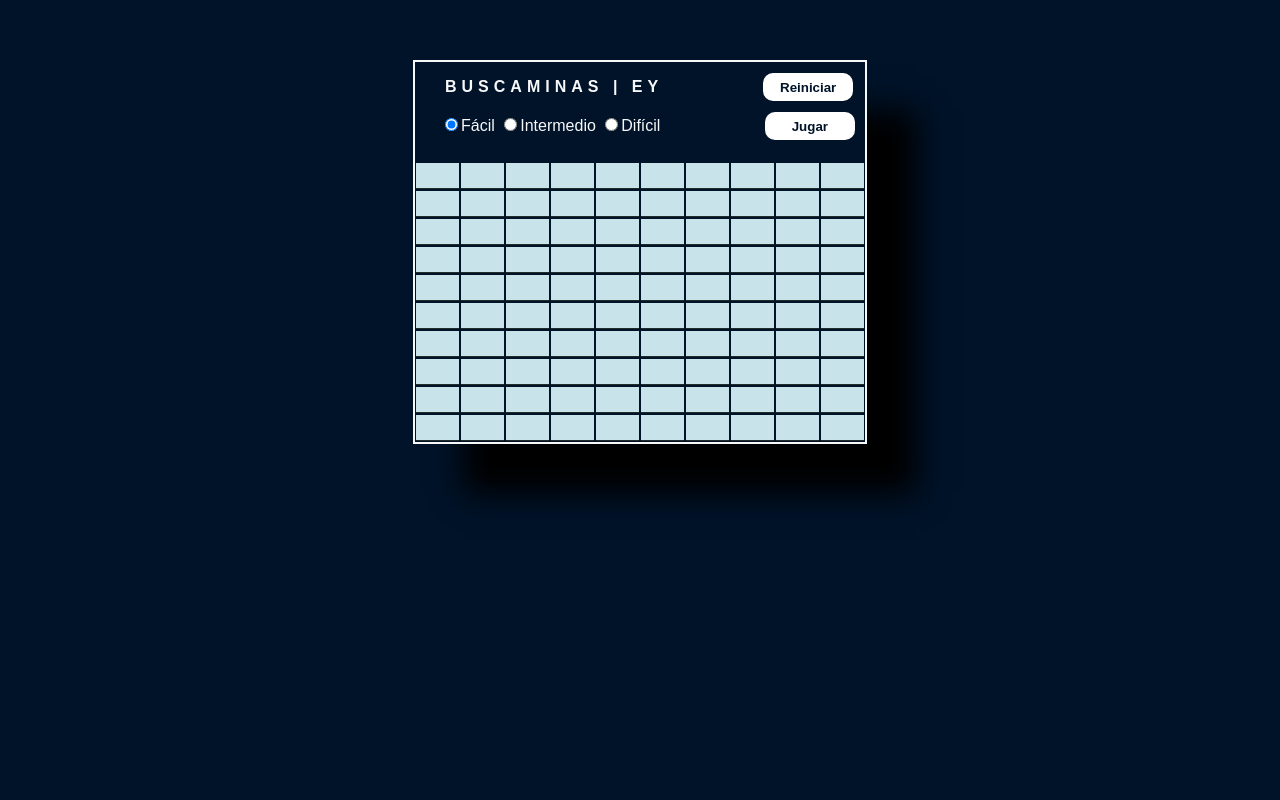
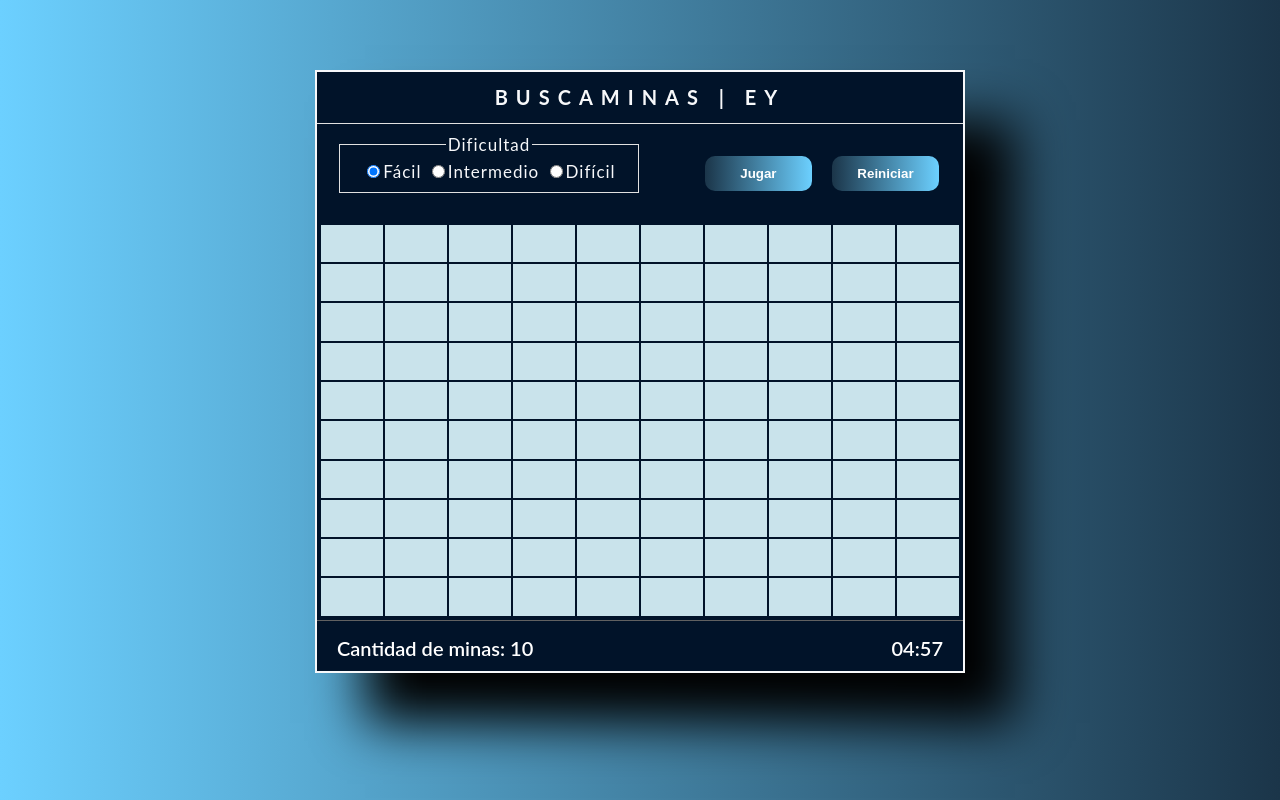
Before and after one commit to SoteloPereira/Buscaminas, a plain HTML site: page index.html in a window 1280 px wide. Both pictures are taken after a click on the button "Jugar". Drawn offline with Linux system fonts and the light colour scheme.

Commit message:
Se agrega cronometro, mensaje cant minas, prompt de reinicio

```diff
--- a/index.html
+++ b/index.html
@@ -7,21 +7,37 @@
 	<title>EY | Buscaminas</title>
 </head>
 <body>
-	<div id="ContenedorPrincipal">
-		<div id="titulo">BUSCAMINAS | EY <button class="reiniciar btn">Reiniciar</button>
-	</div>
-	<div id="eleccionNivel">
-		<input type="radio" id="F" name="nivel" value="F" checked>Fácil</input>
-		<input type="radio" id="I" name="nivel" value="I">Intermedio</input>
-		<input type="radio" id="D" name="nivel" value="D">Difícil</input>
-		<button class="reiniciar jugar" onClick="elegirNivel()">Jugar</button>
-		<p id="mensaje"></p>
-	</div>
-	<div id="contenedorCeldas">
-		<div id="bloqueo"></div>
-	</div>
-	<div id="modal"><span>¡Has perdido! pisaste una mina 💣<br><br>Intentalo nuevamente</span>
-		<button class="btn jugar" id="reiniciar">Jugar de nuevo</button>
+	<div class="contenedorPrincipal">
+		<div class="cabecera">
+			<div class="contenedorTitulo"><h1>BUSCAMINAS | EY</h1></div>
+			<div class="contenedorEleccionNivel">
+				<fieldset>
+					<legend>Dificultad</legend>
+					<input type="radio" id="F" name="nivel" value="F" checked>Fácil</input>
+					<input type="radio" id="I" name="nivel" value="I">Intermedio</input>
+					<input type="radio" id="D" name="nivel" value="D">Difícil</input>
+				</fieldset>
+			</div>
+			<div class="contenedorBotones">
+				<button class="btn" onClick="elegirNivel()">Jugar</button>
+				<button class="btn reiniciar desactivarCell" id="prueba" name="reiniciar">Reiniciar</button>
+			</div>
+		</div>
+		<div class="contenedorCeldas">
+		</div>
+		<div class="contenedorInformacion">
+			<div class="cantidadMinas"></div>
+			<div class="tiempo"></div>
+		</div>
+		<div class="modal">
+			<p class="mensaje"></p>
+			<button class="btn reiniciar">Jugar de nuevo</button>
+		</div>
+		<div class="modalPreg">
+			<p class="mensajePreg"></p>
+			<button class="btnP reiniciar" value="si">Si</button>
+			<button class="btnP" value="no">No</button>
+		</div>
 	</div>
 	<script src="script.js"></script>
 </body>
--- a/script.js
+++ b/script.js
@@ -1,37 +1,39 @@
-const contenedorCeldas = document.getElementById("contenedorCeldas");
-let modal = document.getElementById("modal");
-let bloqueo = document.getElementById("bloqueo");
-document.oncontextmenu = new Function("return false");  //se deshabilita el menu de opciones del click derecho
-let reiniciar = document.querySelector(".reiniciar");
-let jugar = document.querySelector(".jugar");
-let numFilas = 10;
-let numColumnas = 10;
-let cantidadMinas;
-let nivelJuego;
-let juegoNuevo = document.getElementById("reiniciar");
-let celdasParaGanar = 0;
+const contenedorCeldas = document.querySelector(".contenedorCeldas")
+let modal = document.querySelector(".modal")
+let modalP = document.querySelector(".modalPreg")
+let mensaje = document.querySelector(".mensaje")
+let btnR = document.getElementById('prueba')
+let minas = document.querySelectorAll(".minas")
+document.oncontextmenu = new Function("return false")  //se deshabilita el menu de opciones del click derecho
+let reiniciar = document.querySelectorAll(".reiniciar")
+let numFilas = 10
+let numColumnas = 10
+let cantidadMinas; //segun dificultad que elija el usuario
+let nivelJuego; //nivel que elije el usuario
+let celdasParaGanar = 0 //Facil:90 - Intermedio:80 - Dificil:70
 
 //Funcion para detectar en que celda se disparó el evento
 function abrir(e){
-		let cell = e.currentTarget; //se obtiene el elemento.
-		let filaCelda = parseInt(cell.dataset.fila);
-		let columnaCelda = parseInt(cell.dataset.columna);
-		validarCelda(filaCelda,columnaCelda);
+		let cell = e.currentTarget //se obtiene el elemento.
+		let filaCelda = parseInt(cell.dataset.fila)
+		let columnaCelda = parseInt(cell.dataset.columna)
+		validarCelda(filaCelda,columnaCelda) //vamos a validar el contenido de la celda
 }
-//Funcion para validar contenido de la celda y realizar determinada instrucción dependiende de este.
-let contadorGanador=0; //se inicia contador para celdas abiertas.
+
+//Funcion para validar contenido de la celda y realizar determinada instrucción dependiendo del valor de este.
+let contadorGanador=0 //se inicia contador para celdas abiertas.
 function validarCelda(filaCelda,columnaCelda){
-	if(filaCelda>-1 && filaCelda < numFilas && columnaCelda >-1 && columnaCelda < numColumnas) //validamos que la celda esta entre el 0 y el 9 de fila y columna
+	if(filaCelda > -1 && filaCelda < numFilas && columnaCelda >-1 && columnaCelda < numColumnas) //validamos que la celda esta entre el 0 y el 9 de fila y columna
 	{
-		let cell = document.getElementById("f"+filaCelda+"_c"+columnaCelda);
+		let cell = document.getElementById("f"+filaCelda+"_c"+columnaCelda)
 		if(!cell.classList.contains("abierta") && !cell.classList.contains("bandera"))
 		{
-			cell.classList.add("abierta");
+			cell.classList.add("abierta")
 			contadorGanador++ //cuenta las celdas abiertas
-			cell.innerHTML = arrayCeldasVacias[filaCelda][columnaCelda]; //le damos el valor que tiene el array en esa ubicacion
+			cell.innerHTML = arrayCeldasVacias[filaCelda][columnaCelda] //le damos el valor que tiene el array espejo en esa ubicacion
 			if(arrayCeldasVacias[filaCelda][columnaCelda] !=="💣") //validamos que no sea una mina
 			{
-				if(arrayCeldasVacias[filaCelda][columnaCelda] === 0 )  //validamos si el valor es 0
+				if(arrayCeldasVacias[filaCelda][columnaCelda] === 0 )  //validamos si el valor es 0, usamos recursividad para recorrer las casillas alrededor
 				{
 					validarCelda(filaCelda-1,columnaCelda-1); //revisa fila de arriba
 					validarCelda(filaCelda-1,columnaCelda);
@@ -41,50 +43,66 @@ function validarCelda(filaCelda,columnaCelda){
 					validarCelda(filaCelda+1,columnaCelda-1); //revisa fila de abajo
 					validarCelda(filaCelda+1,columnaCelda);
 					validarCelda(filaCelda+1,columnaCelda+1);
-					cell.innerHTML="";
+					cell.innerHTML=""; //al ser 0, dejamos el contenido de la celda vacío
 				}
-			}else {
-				modal.style.display = "flex";
-				bloqueo.style.display = "block"
+			}else { //si es igual a 💣 mostrar Minas y bloquear
+					for(let ubi of ubicacionMinas){
+						let mina = contenedorCeldas.children[ubi];
+						mina.textContent = "💣"
+						mina.style.backgroundColor = "rgb(244, 79, 79)";
+						contenedorCeldas.classList.add("celdasDesactivadas")
 					}
-			if(contadorGanador>=celdasParaGanar){ //
-				modal.style.display = "flex";
-				modal.childNodes[0].innerHTML = "FELICITACIONES!!! HAS GANADO!!!! <br>🥳🥳🥳🥳🥳🥳";
+				}
+			if(contadorGanador === celdasParaGanar){
+				modal.style.display = "block";
+				mensaje.innerHTML = "FELICITACIONES!!! HAS GANADO!!!! 🥳🥳🥳🥳🥳🥳";
 				contenedorCeldas.style.filter ="blur(10px)";
+				contenedorCeldas.classList.add("celdasDesactivadas")
 			}
 		}
 	}
 }
 
-reiniciar.addEventListener("click",(e)=>{
-	reiniciarJuego();
+for (let btn of reiniciar){ //para reiniciar desde boton "Reiniciar" durante el juego, y desde "Juego nuevo" del modal
+	btn.addEventListener("click",(e)=>{
+		if(btn.name === "reiniciar"){
+			modalP.children[0].textContent ="¿ Estas seguro que deseas reiniciar la partida ? ";
+			modalP.style.display = "block";
+			contenedorCeldas.style.filter ="blur(3px)";
+			let btnModalP = document.querySelectorAll(".btnP")
+			for(let respuesta of btnModalP){
+				respuesta.addEventListener("click",(e)=>{
+					if (respuesta.value === "si") reiniciarJuego();
+					else modalP.style.display = "none";
+					contenedorCeldas.style.filter ="";
 				})
-
-juegoNuevo.addEventListener("click",(e)=>{
-	reiniciarJuego();
+			}
+		}else{
+			reiniciarJuego()
+		}
 	 })
+}
 function reiniciarJuego(){
 	location.reload();
 }
 
 //bucle for para crear los div de celdas que contendrán las minas
-for (let fi=0; fi<numFilas; fi++) //bucle para filas
-{
-	for(let co=0; co<numColumnas; co++) //bucle para columnas
+for (let fi=0; fi<numFilas; fi++){ //loop para filas
+	for(let co=0; co<numColumnas; co++) //loop para columnas
 	{
 		let celda = document.createElement("div");
-		celda.classList.add("cell");
-		celda.setAttribute("id","f"+fi+"_c"+co);
-		celda.dataset.fila = fi;
+		celda.classList.add("cell","desactivarCell");
+		celda.setAttribute("id","f"+fi+"_c"+co); //lo colocamos un id para poder acceder luego a la celda
+		celda.dataset.fila = fi; //para usar los datos del array espejo
 		celda.dataset.columna = co;
 		celda.addEventListener("click",abrir)
 		celda.addEventListener("contextmenu",(e)=>{
 	    let cell = e.currentTarget;  //obtenemos el elemento que ha disparado el evento
 	    let filaCelda = cell.dataset.fila;  //obtenemos la fila de las propiedades dataset.
-	    let columnaCelda = cell.dataset.columna;
+	    let columnaCelda = cell.dataset.columna; //lo propio con la columna
 	        if(!cell.classList.contains("abierta"))
 	        {     //si ya fue abierta, no se puede marcar
-		        if (filaCelda>=0 && columnaCelda>=0 && filaCelda< numFilas && columnaCelda < numColumnas)
+		        if (filaCelda >=0 && columnaCelda >= 0 && filaCelda < numFilas && columnaCelda < numColumnas)
 		        {
 		            if (cell.classList.contains("bandera"))  //si esta marcada,se quita la bandera
 		            {
@@ -95,45 +113,31 @@ for (let fi=0; fi<numFilas; fi++) //bucle para filas
 		    	}
 			}
 		});
-		contenedorCeldas.appendChild(celda);  //agregamos los div (celdas) al div principal
+		contenedorCeldas.appendChild(celda);  //agregamos los div (celdas) al div contenedor
 	}
 }
 
 //creamos un array espejo (tamaño de la grilla) para guardar las bombas aleatoriamente.
 let arrayCeldasVacias = new Array(numFilas);
-for(let k=0; k<10; k++)
-{
+for(let k=0; k<10; k++){
 	arrayCeldasVacias[k] = new Array(numColumnas)
 }
 
+//funcion donde agregamos las minas (segun nivel) al array espejo
+let ubicacionMinas = [];
 function agregarMinas (cantidadMinas){
 	let minas =0;
 	while(minas < cantidadMinas){
-		//while para que mientras sea un numero repetido en el array busque otro
+		//while para que mientras no ubique una mina busque otra posición en el array donde dejar la mina
 		let ubicMinaFi = parseInt(Math.random() * 10);
 		let ubicMinaCo = parseInt(Math.random() * 10);
 			if(arrayCeldasVacias[ubicMinaFi][ubicMinaCo] != "💣")
 			{
 				arrayCeldasVacias[ubicMinaFi][ubicMinaCo] = "💣"
+				ubicacionMinas.push("f"+ubicMinaFi+"_c"+ubicMinaCo); //array para luego mostrar las bombas (al perder)
 				minas++;
 			}
 	}
-}
-console.log(arrayCeldasVacias)
-function contarMinasAdy (fila, col){
-	let contadorMinas=0;
-	for(let fi = fila-1; fi <= fila+1 ; fi ++) //toma la fila anterior hasta la siguiente
-	{
-		for(let co = col-1; co <= col+1; co ++) //toma la columna anterior hasta la siguiente
-		{
-			if(fi>-1 && fi<10 && co>-1 && co<10)
-			{
-				if(arrayCeldasVacias[fi][co] == "💣"){
-					contadorMinas++}
-			}
-		}
-	}
-	arrayCeldasVacias[fila][col] = contadorMinas;
 }
 
 function contarMinas(){
@@ -145,27 +149,84 @@ function contarMinas(){
 	}
 }
 
+function contarMinasAdy (fila, col){
+	let contadorMinas=0;
+	for(let fi = fila-1; fi <= fila + 1 ; fi ++){ //toma la fila anterior hasta la siguiente
+		for(let co = col-1; co <= col+1; co ++){ //toma la columna anterior hasta la siguiente
+			if(fi > -1 && fi < 10 && co > -1 && co < 10)
+			{
+				if(arrayCeldasVacias[fi][co] == "💣"){
+					contadorMinas++} //valida que su valor sea una mina y las suma al contador
+			}
+		}
+	}
+	arrayCeldasVacias[fila][col] = contadorMinas; //se le asigna a la espacio en el array el valor de minas encontradas
+}
+
+let jugando = false;
 function elegirNivel(){
-	mensaje.innerHTML = "";
-	let niveles = document.getElementsByName("nivel");
+	btnR.classList.remove('desactivarCell');
+	if(jugando === false){
+		jugando = true;
+		let cantMinas = document.querySelector(".cantidadMinas");
+		let tiempo = document.querySelector(".tiempo");
+		let niveles = document.getElementsByName("nivel"); //tomamos los elementos de radio button para obtener el nivel elegido
 			for (let nivel of niveles)
-	{
-		if (nivel.checked)
-			nivelJuego = nivel.value;
-	}
+			{	//tomar el valor seleccionado por usuario
+				if (nivel.checked) nivelJuego = nivel.value;
+			}	//se valida la selección de usuario para determinar cantidad de minas
 				if(nivelJuego ==="F"){
 					cantidadMinas = 10;
 					celdasParaGanar = 90;
-
 				}else if(nivelJuego ==="I"){
 					cantidadMinas = 20;
 					celdasParaGanar = 80;
-
-			}else if(nivelJuego ==="D"){
+				}else
 					cantidadMinas = 30;
 					celdasParaGanar = 70;
+					cantMinas.innerHTML += "Cantidad de minas: "+cantidadMinas;
+				agregarMinas(cantidadMinas);
+				contarMinas();
+				console.log(arrayCeldasVacias); //mostrar array con ubicacion de minas
+				let celdas = document.querySelectorAll(".cell")
+					//activar las celdas luego de elegir el nivel
+					for (let celda of celdas){
+						celda.classList.remove("desactivarCell");
 					}
-			agregarMinas(cantidadMinas)
-			contarMinas();
-			bloqueo.style.display ="none";
+			let m = 4 ;
+			let s = 60 ;
+			function cronometro(){
+				s--;
+				let cuentaRegresiva = setTimeout(cronometro, 1000);
+				if(s === 0){
+					if(m < 10){
+						if(m === 0){
+							tiempo.innerHTML = "0"+m+":0"+s;
+							mensaje.innerHTML = "¡ Se acabó el tiempo! <br> Has perdido la partida 😞"
+							modal.style.display = "block";
+							contenedorCeldas.style.filter ="blur(10px)";
+							contenedorCeldas.classList.add("celdasDesactivadas")
+							clearTimeout(cuentaRegresiva)
+						}else{
+							tiempo.innerHTML = "0"+m+":0"+s;
+							m--;
+							s = 60;}
+					}else {
+						tiempo.innerHTML = m+":0"+s;
+						m--;
+						s = 60; }
+				} else if(m < 10){
+						if(s < 10){
+							tiempo.innerHTML = "0"+m+":0"+s;}
+						else{
+							tiempo.innerHTML = "0"+m+":"+s; }
+					}else if (s < 10){
+							tiempo.innerHTML = m+":0"+s;
+						}else{
+							tiempo.innerHTML = m+":"+s;}
 			}
+			cronometro() }
+	else{
+			location.reload();
+			jugando = false; }
+}
--- a/style.css
+++ b/style.css
@@ -1,125 +1,201 @@
+html {
+    font-size: 62.5%; /** 1REM = 10pX **/
+    box-sizing: border-box;
+}
+*, *:before, *:after {
+    box-sizing: inherit;
+}
 body{
 	margin: 0;
 	padding: 0;
-	font-family: "ARIAL";
+	font-family:  'Lato', sans-serif;
+	background: linear-gradient(to right,#6CD0FF, #1b3549);
+}
+.contenedorPrincipal{
+	width: 55%;
+	min-width: 57rem;
+	max-width: 65rem;
+	margin: 7rem auto;
 	background: #011329;
-}
-
-#ContenedorPrincipal{
-	width: 50%;
-	min-width: 400px;
-	width: 450px;
-	height: 80%;
-	margin: 60px auto;
-	background: #011329;
-	border:  2px solid #F7F8Fa;
+	border:  .2rem solid #F7F8Fa;
 	position: relative;
 	z-index: 10;
-	box-shadow: 50px 50px 30px;
+	box-shadow: 5rem 5rem 5rem;
 }
-#eleccionNivel{
+/* CABECERA */
+.cabecera{
+	margin: 0;
+	padding: 0;
+	justify-content: center;
+	height:50%;
+}
+.contenedorTitulo{
+	padding: 0;
 	color: #F7F8Fa;
-	width: 100%;
-	height: 50px;
-	margin-left: 25px;
-
+	letter-spacing: .8rem;
+	font-weight: 600;
+	text-align: center;
+	border-bottom: .5px solid #e1e1e1;
+	user-select: none;
 }
-
-#titulo{
-	width: 100%;
-	height: 50px;
-	display: flex;
-	justify-content: flex-start;
-	align-items: center;
+.contenedorTitulo p{
+	margin: 0 auto;
+}
+fieldset{
+	border: 1px solid #e1e1e1;
+	width: 300px;
+}
+.contenedorEleccionNivel{
 	color: #F7F8Fa;
-	letter-spacing: 5px;
+	width: 55%;
+	display: inline-flex;
+	font-size: 1.7rem;
+	padding: 1rem 0 1rem 2rem;
+	text-align: center;
+	letter-spacing: 1px;
+	user-select: none;
+}
+.contenedorBotones{
+	width: 44%;
+	display: inline-flex;
+	align-items: flex-end;
+	padding: 0 1rem 1rem 2rem;
+}
+.btn{
+	border: none;
+	background: linear-gradient(to left,#6CD0FF, #1b3549);
+	color: #FFF;
+	height: 3.5rem;
+	width: 79rem;
 	font-weight: 600;
-	margin-left: 30px;
+	border-radius: 3rem;
+	cursor: pointer;
+	border-radius: 1rem;
+	cursor: pointer;
+	transition: all 0.5s ease;
+	margin: 2rem 1rem;
+	user-select: none;
 }
-#contenedorCeldas{
+.btn:hover{
+	background-color: #FFF;
+}
+/* FIN CABECERA */
+.contenedorCeldas{
 	display: grid;
 	grid-template-columns: repeat(10, 1fr);
+	grid-template-rows: repeat(10, 1fr);
 	z-index: 10;
+	height: 40rem;
+	padding: 3px;
+	border-bottom: 1px solid #616161;
 }
-
-#bloqueo{
-	width: 100%;
-	height: 74%;
-	background: #ddd;
-	opacity: .1;
-	position: absolute;
-	z-index: 1;
-	display: flex;
+.celdasDesactivadas{
+	pointer-events: none;
 }
-
 .cell{
-	height: 25px;
+	min-height: 3rem;
 	background: #c9e3eb;
 	margin: 1px;
-	display: flex;
 	transition: all .2s ease;
-	justify-content: center;
 	text-align: center;
-	border-bottom: .3px solid #222B28;
+	font-size: 1.7rem;
+	font-weight: 600;
+	padding-top:1rem;
+}
+.desactivarCell{
+	pointer-events:none;
+	background-color: #414141;
 }
 .cell:hover{
 	background: #356DAE;
 	cursor: pointer;
 }
-#modal{
+.contenedorInformacion{
+	width: 100%;
+	background: #011329;
+	height: 5rem;
+	display: flex;
+	justify-content: center;
+}
+.tiempo{
+	color: #FFF;
+	font-size: 2rem;
+	padding: 1.5rem 2rem 2rem 2rem;
+	text-align: end;
+	width: 50%;
+	font-weight: 600;
+	user-select: none;
+}
+.cantidadMinas{
+	color: #FFF;
+	font-size: 2rem;
+	width: 50%;
+	padding: 1.5rem 2rem 2rem 2rem;
+	font-weight: 600;
+	user-select: none;
+}
+/** Modal **/
+.modal{
 	position: absolute;
-	margin: -270px 7% ;
-	width: 400px;
-	height: 250px;
+	margin: -40rem 0 0 -3rem ;
+	width: 110%;
+	height: 40%;
 	opacity: 1;
-	display: none;
-	flex-direction: column;
+	display:none;
 	background-color: #fff;
 	border: 1px solid black;
 	font-weight: 900;
-	border-radius: 15px;
+	border-radius: 1rem;
+	border: none;
 	z-index: 5;
-	backdrop-filter: blur(10px);
+	backdrop-filter: blur(1rem);
 }
-
-#modal span{
-	align-items: center;
-	justify-content: center;
+.mensaje, .mensajePreg{
+	text-align: center;
 	font-weight: 600;
-	margin: 30px;
+	font-size: 2rem;
+	margin: 3rem;
 }
-
-.btn{
+.modal button{
+	width: 90%;
+	margin: 0 5%;
+	font-size: 1.5rem;
+	height: 4rem;
+}
+.modalPreg{
+	position: absolute;
+	margin: -40rem 0 0 -3rem ;
+	width: 110%;
+	height: 40%;
+	opacity: 1;
+	display:none;
+	background-color: #fff;
+	border: 1px solid black;
+	font-weight: 900;
+	border-radius: 1rem;
 	border: none;
-	background: #011329;
-	color: #fff;
-	height: 45px;
-	margin: 30px 50px;
+	z-index: 5;
+	backdrop-filter: blur(1rem);
+}
+.btnP{
+	border: none;
+	background: linear-gradient(to left,#6CD0FF, #1b3549);
+	color: #FFF;
+	height: 3.5rem;
+	width: 80%;
 	font-weight: 600;
-	border-radius: 30px;
+	border-radius: 3rem;
 	cursor: pointer;
+	border-radius: 1rem;
+	cursor: pointer;
+	transition: all 0.5s ease;
+	margin: 1rem 10%;
 }
-#mensaje{
-	margin: -.5px 0 0 0;
-	position: relative;
-	font-weight: 600;
-}
-.reiniciar{
-	border: none;
-	background: #FFF;
-	color: #011329;
-	height: 28px;
-	width: 90px;
-	font-weight: 600;
-	border-radius: 10px;
-	align-items: center;
-	margin: 0 0 0 100px;
-	cursor: pointer;
-}
+/** Fin modal **/
 .bandera:after{
 	content: "🚩";
 }
 .abierta{
-	background: #1b3549;
-	color: #fff;
+	background: #1B3549;
+	color: #FFF;
 }
```
Lines whose indentation alone changed are shown as unchanged.
